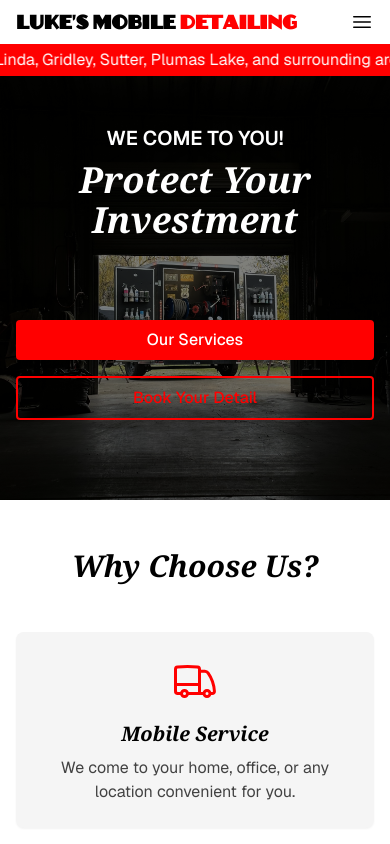
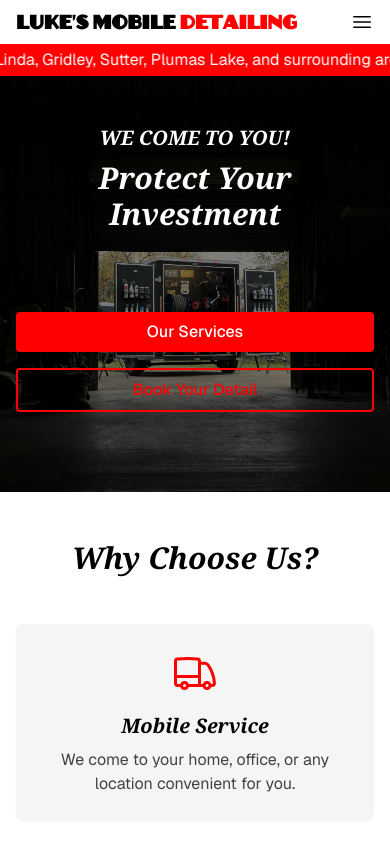
Before and after one commit to peymannaderi10/lukesmobiledetailingllc.com, a Next.js app: page / in a window 390 px wide. Shown: the top 844 px of the page. Built offline with nearby package versions, Linux system fonts and the light colour scheme; a web font is replaced by a local one.

Commit message:
final font choice

```diff
--- a/src/app/page.tsx
+++ b/src/app/page.tsx
@@ -267,9 +267,9 @@
         <div className="container-custom relative z-10 py-20 md:py-28">
           <div className="max-w-3xl mx-auto text-center" style={{ marginTop: "-2rem" }}>
             <div className="mb-2">
-              <p className="text-xl md:text-2xl font-semibold">WE COME TO YOU!</p>
+              <p className="text-xl md:text-2xl font-semibold font-didot italic">WE COME TO YOU!</p>
             </div>
-            <h1 className="text-4xl md:text-6xl font-bold mb-6">
+            <h1 className="text-3xl md:text-6xl font-bold mb-6">
               Protect Your Investment
             </h1>
             <div className="flex flex-col sm:flex-row gap-4 justify-center mt-20 md:mt-32">
```
